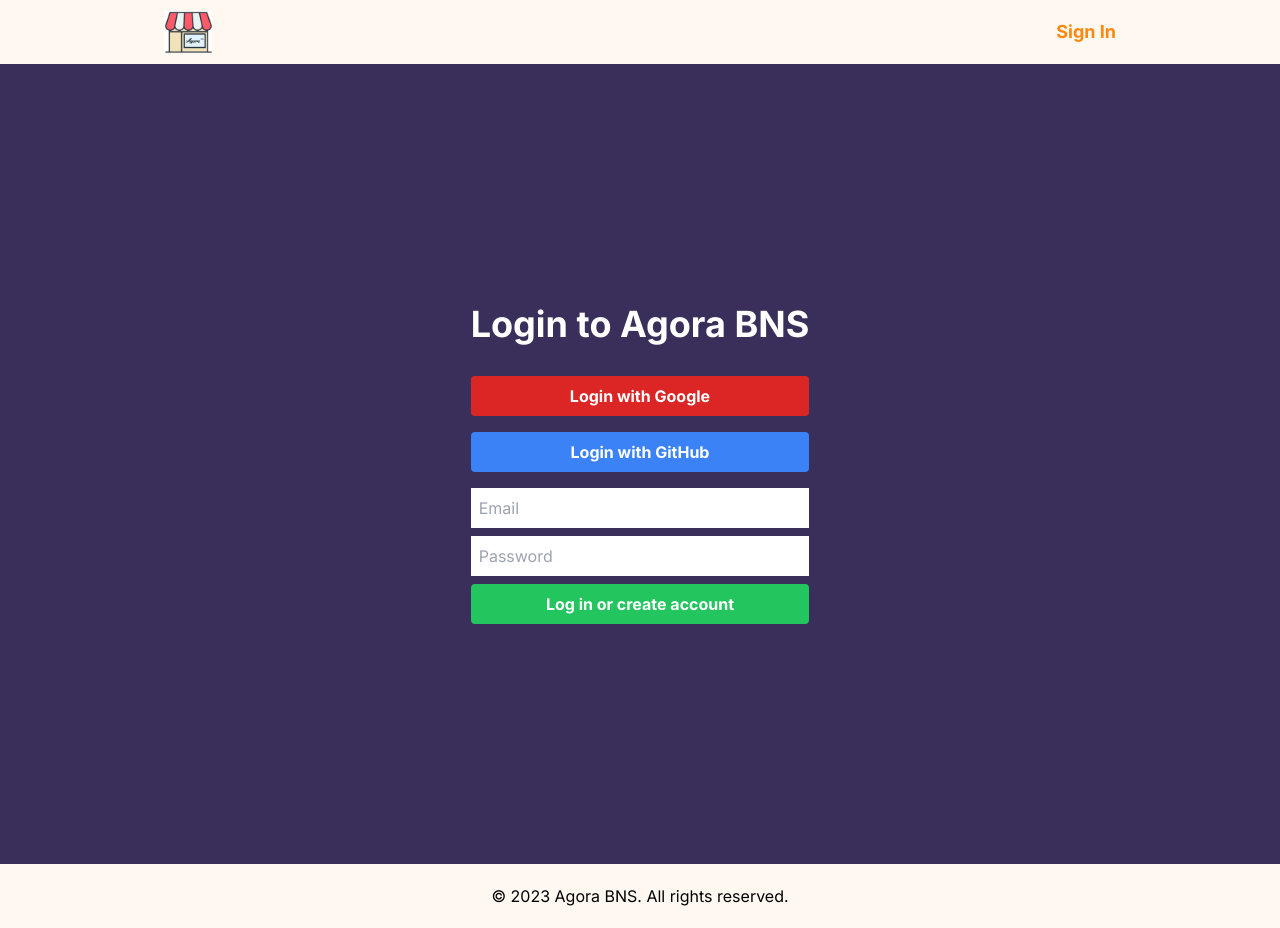
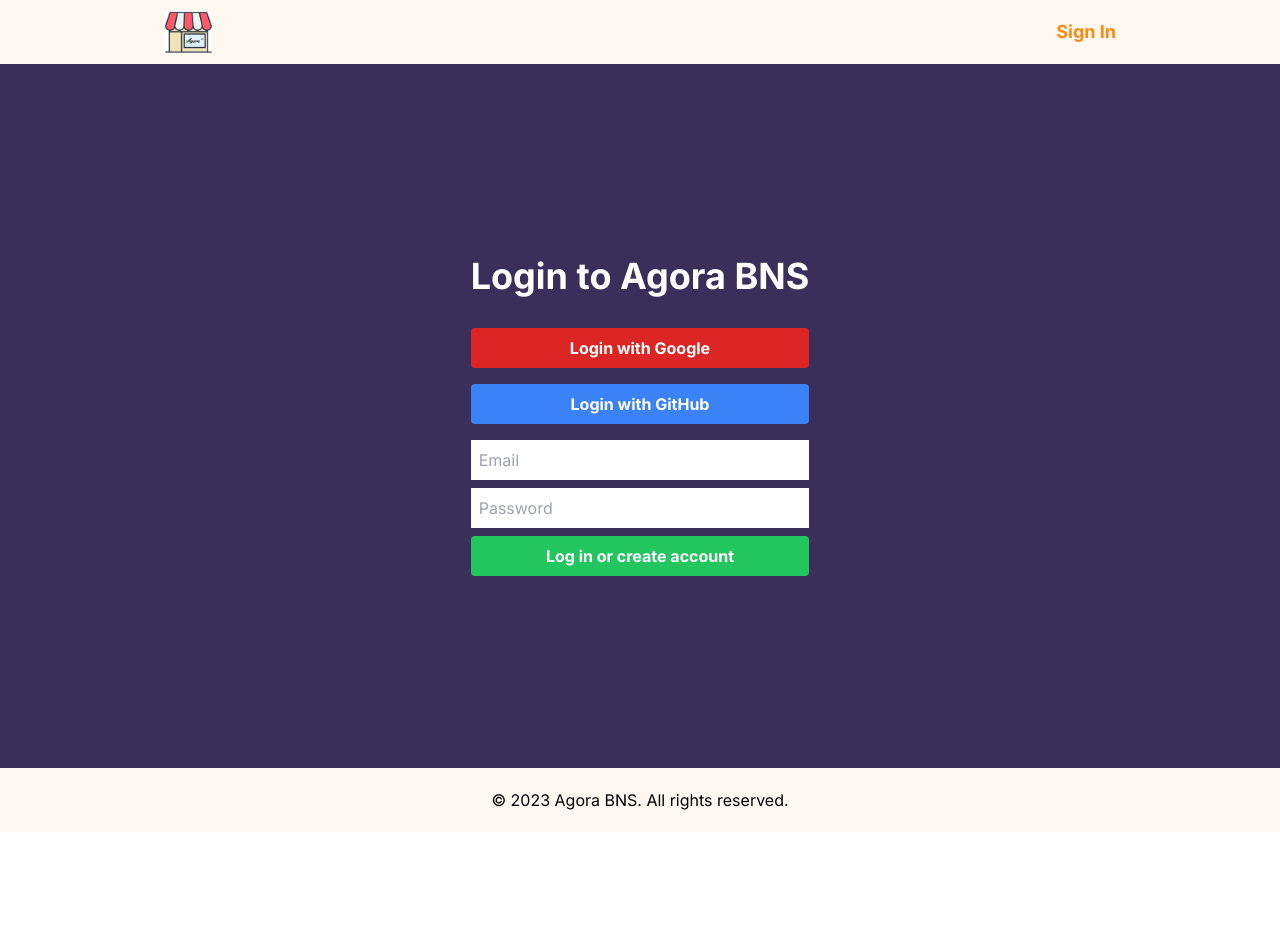
Before and after one commit to cuihonglei/agora-bns, a Next.js app: page /login in a window 1280 px wide. After the commit the page ends 832 px from the top, so only its background shows below. Built offline with nearby package versions, Linux system fonts and the light colour scheme; no server answers.

Commit message:
Fixed some styles.

```diff
--- a/app/components/header.js
+++ b/app/components/header.js
@@ -154,7 +154,7 @@ function Header() {
               {/* TODO Use a character from the name if there's no photoURL. */}
               {user.photoURL && (
                 <Link href='/profile'>
-                  <Image src={user.photoURL} className="rounded-full" width={36} height={36} />
+                  <Image src={user.photoURL} alt="profile image" className="rounded-full" width={36} height={36} />
                 </Link>
               )}
 
--- a/app/components/home/faq.js
+++ b/app/components/home/faq.js
@@ -32,7 +32,7 @@ const FAQ = () => {
   };
 
   return (
-    <div className="max-w-5xl flex flex-col items-center justify-center bg-white text-black mx-auto my-20">
+    <div className="max-w-5xl flex flex-col items-center justify-center bg-white text-black mx-auto my-14">
       <p className="text-2xl font-bold mb-6 border-b-2 border-gray-300 pb-2">Frequently Asked Questions</p>
       <div className="w-full">
         {faqs.map((faq, index) => (
--- a/app/login/page.js
+++ b/app/login/page.js
@@ -91,8 +91,8 @@ function LoginPage() {
 
       <Header />
 
-      <div className="flex justify-center items-center h-screen bg-[#392F5A]">
-        <div className="text-center">
+      <div className="flex justify-center items-center bg-[#392F5A]">
+        <div className="text-center my-48">
           <h1 className="text-white text-4xl font-bold mb-8">Login to Agora BNS</h1>
 
           <div className="flex flex-col gap-4">
```
